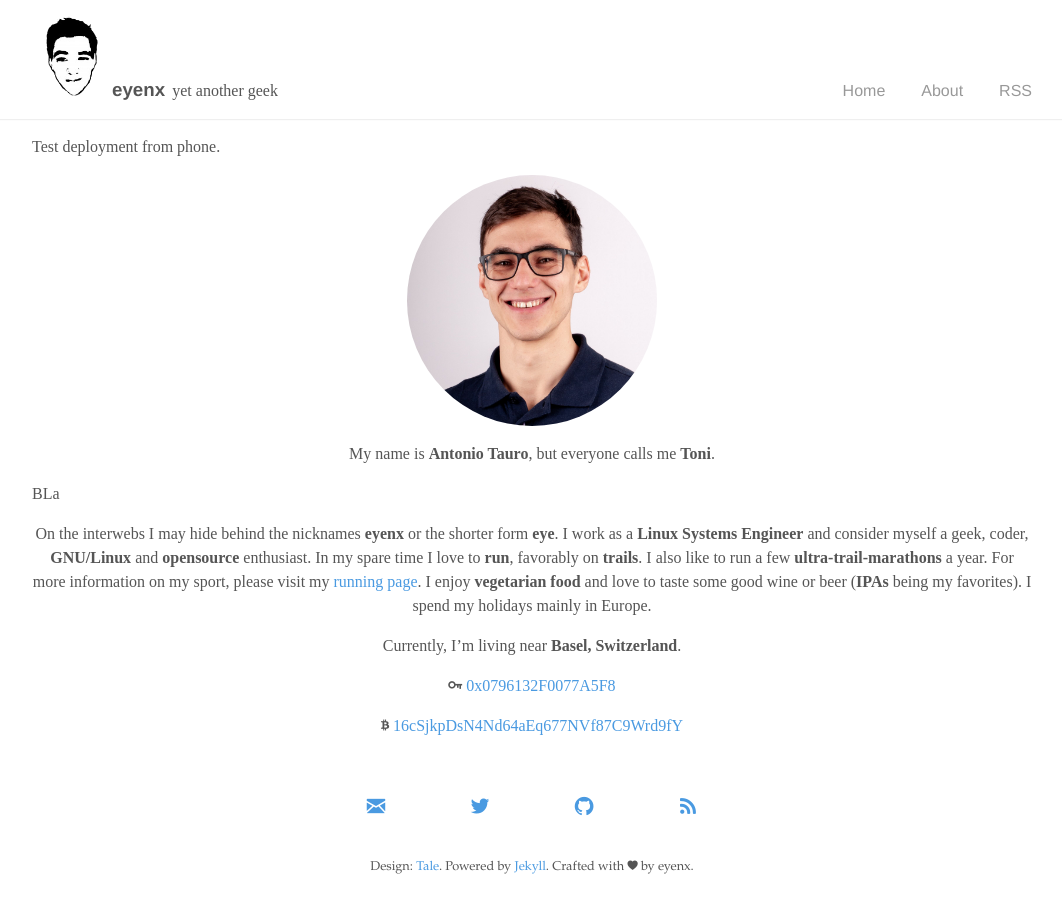
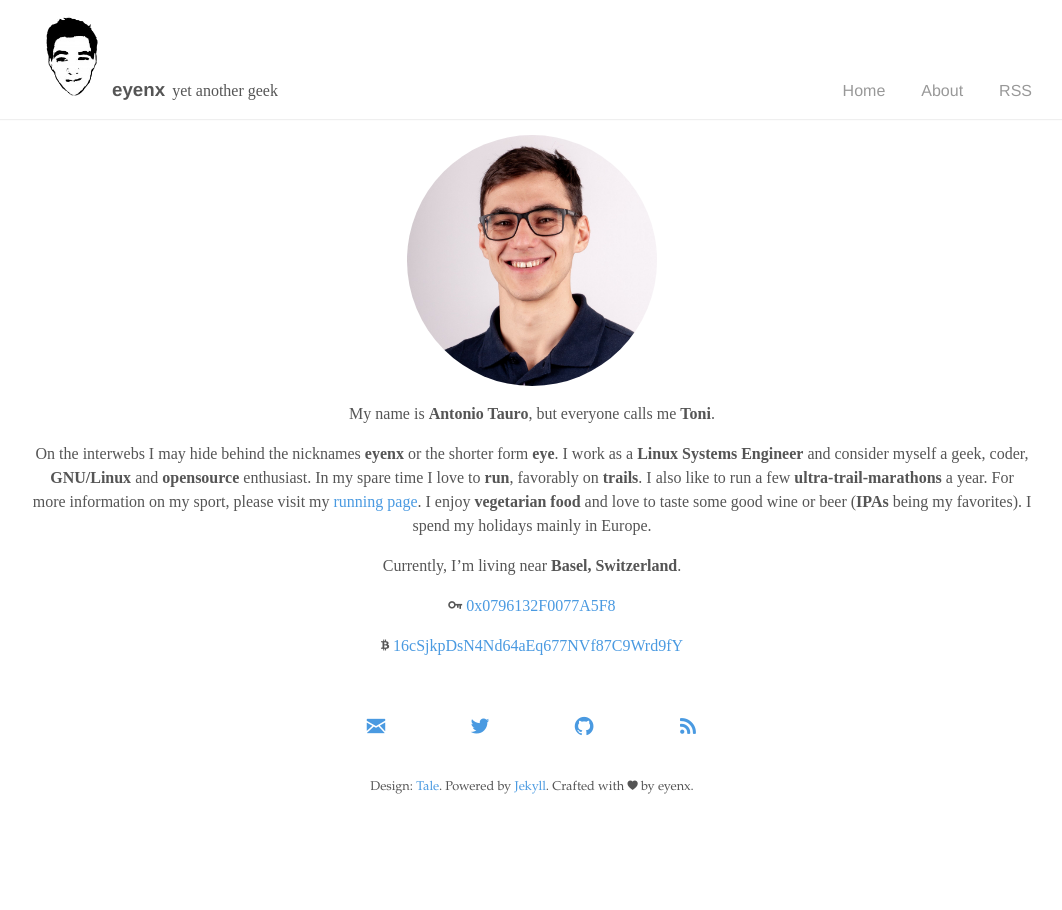
Before and after one commit to eyenx/blog, a Jekyll site: the page built from src/_pages/about.md, in a window 1280 px wide. Shown: the whole page, without its empty margins (108-1170 px from the left). Built offline with Jekyll 4.4.1, drawn with Linux system fonts in a browser that asks for light colours.

Commit message:
Update about.md

```diff
--- a/src/_pages/about.md
+++ b/src/_pages/about.md
@@ -4,17 +4,12 @@ title: about
 permalink: /about/
 group: navigation
 ---
-  Test deployment from phone.
-
 
 
 <img src="/img/about.jpeg" width="25%" style="display:block;margin-left:auto;margin-right:auto;border-radius:50%" />
 {:r: .about}
 My name is **Antonio Tauro**, but everyone calls me **Toni**.
 {: r}
-
-
-BLa
 
 
 On the interwebs I may hide behind the nicknames **eyenx** or the shorter form **eye**.
```
